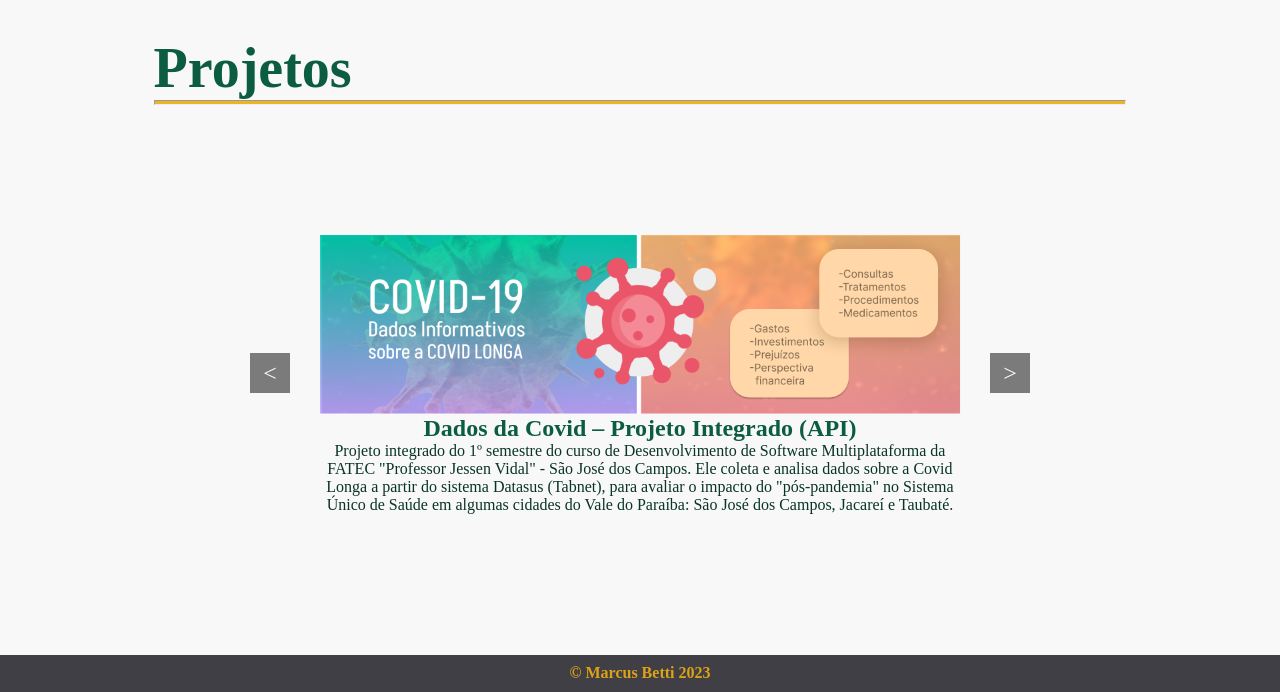
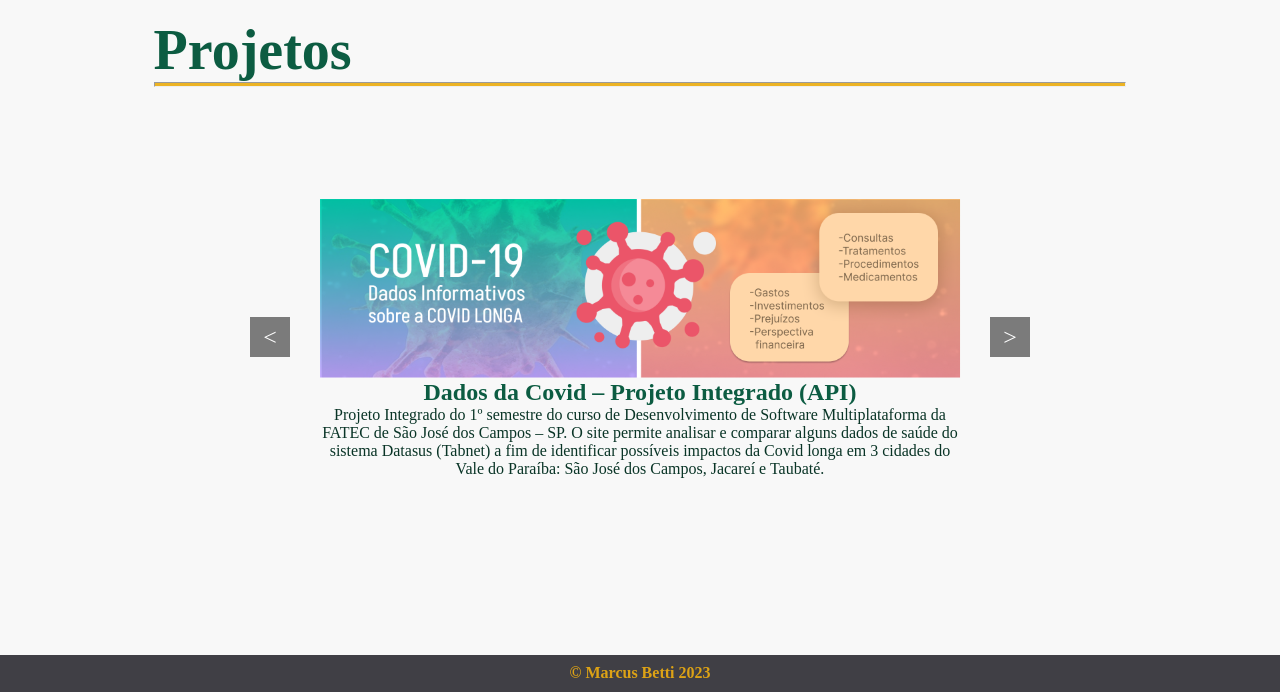
Before and after one commit to marcusvbe/repositorio_digital, a Flask app: page /projetos.html in a window 1280 px wide. Shown: the part 108-800 px from the top of the page. Run offline with Flask 2, Linux system fonts and the light colour scheme.

Commit message:
Atualização da página Projetos

```diff
--- a/api/static/css/projetos.css
+++ b/api/static/css/projetos.css
@@ -126,6 +126,7 @@ hr {
   display: flex;
   justify-content: center;
   align-items: center;
+  margin-bottom: 0.5rem;
 }
 
 .carousel-indicator {
@@ -159,25 +160,7 @@ hr {
   .carousel-control.right {
     right: 0.4rem; /* Moved 1rem farther from the right edge and adjusted for smaller size */
   }
+  .carousel-indicators {
+    margin-bottom: 0.2rem;
+  }
 }
-/*
-.carousel-control {
-  position: absolute;
-  top: 50%;
-  transform: translateY(-50%);
-  z-index: 1;
-  width: 2.5rem;
-  height: 2.5rem;
-  background-color: rgba(0, 0, 0, 0.5);
-  color: #fff;
-  text-align: center;
-  line-height: 2.5rem;
-  font-size: 1.5rem;
-  cursor: pointer;
-}
-.carousel-control.left {
-  left: 0.625rem;
-}
-.carousel-control.right {
-  right: 0.625rem;
-} */
--- a/api/templates/projetos.html
+++ b/api/templates/projetos.html
@@ -8,10 +8,8 @@
 {% block content %}
 <!-- carrossel de imagens -->
     <br>
-    <br>
     <h2>Projetos</h2>
     <hr>
-    <br>
     <div class="carousel">
       <div class="carousel-inner">
         <div class="carousel-item">
@@ -20,7 +18,9 @@
               <img src="/static/img/COVID_proj.png" alt="Imagem Projeto API Covid Longa">
             </a>
               <h2 class="carousel-item-title">{{projeto1}}</h2>
-              <p class="carousel-item-description">Projeto integrado do 1º semestre do curso de Desenvolvimento de Software Multiplataforma da FATEC "Professor Jessen Vidal" - São José dos Campos. Ele coleta e analisa dados sobre a Covid Longa a partir do sistema Datasus (Tabnet), para avaliar o impacto do "pós-pandemia" no Sistema Único de Saúde em algumas cidades do Vale do Paraíba: São José dos Campos, Jacareí e Taubaté.</p>
+              <p class="carousel-item-description">Projeto Integrado do 1º semestre do curso de Desenvolvimento de Software Multiplataforma da FATEC
+                de São José dos Campos – SP. O site permite analisar e comparar alguns dados de saúde do sistema Datasus (Tabnet) a fim de
+                identificar possíveis impactos da Covid longa em 3 cidades do Vale do Paraíba: São José dos Campos, Jacareí e Taubaté.</p>
               </div>
         </div>
 
@@ -30,7 +30,7 @@
               <img src="/static/img/desafio_proj.png" alt="Imagem Desafio Unes">
               </a>
               <h2 class="carousel-item-title">{{projeto2}}</h2>
-              <p class="carousel-item-description">Desenvolvido para a disciplina de Desenvolvimento Web, ministrada pelo professor Jean Costa no curso de DSM 1, este site simples vai ganhando novos recursos ao longo do semestre: Flask, MySQL, AWS, Docker Compose.</p>
+              <p class="carousel-item-description">Desenvolvido na disciplina de Desenvolvimento Web, ministrada pelo professor Jean Costa no 1º semestre de DSM 1, este site simples foi recebendo recursos ao longo do semestre: Flask, MySQL, AWS, Docker Compose e responsividade.</p>
               </div>
         </div>
 
@@ -40,7 +40,7 @@
               <img src="/static/img/portfolio_proj.png" alt="Imagem Portfólio - Design Digital">
               </a>
               <h2 class="carousel-item-title">{{projeto3}}</h2>
-              <p class="carousel-item-description">Desenvolvido ao longo do semestre em várias entregas parciais, o portfólio implementa o conteúdo coberto pela disciplina, como as tecnologias utilizadas, os princípios do design digital, a teoria das cores, a arquitetura de informação (repositório do portfólio temporariamente com acesso restrito).</p>
+              <p class="carousel-item-description">Desenvolvido ao longo do semestre em entregas parciais, o portfólio implementa o conteúdo coberto pela disciplina de Design Digital, como os os princípios do design digital, arquitetura de informação, psicologia das cores, CSS e seus frameworks, git e github.</p>
           </div>
         </div>
       </div>
@@ -49,7 +49,7 @@
               <ul class="carousel-indicators"></ul>
               </div>
     </div>
-
+    <br><br>
     <script>
       var carousel = document.querySelector('.carousel');
       var carouselInner = carousel.querySelector('.carousel-inner');
```
Also changed, not shown: api/static/css/contato.css (+2 -47 lines), api/static/img/portfolio_proj.png.
